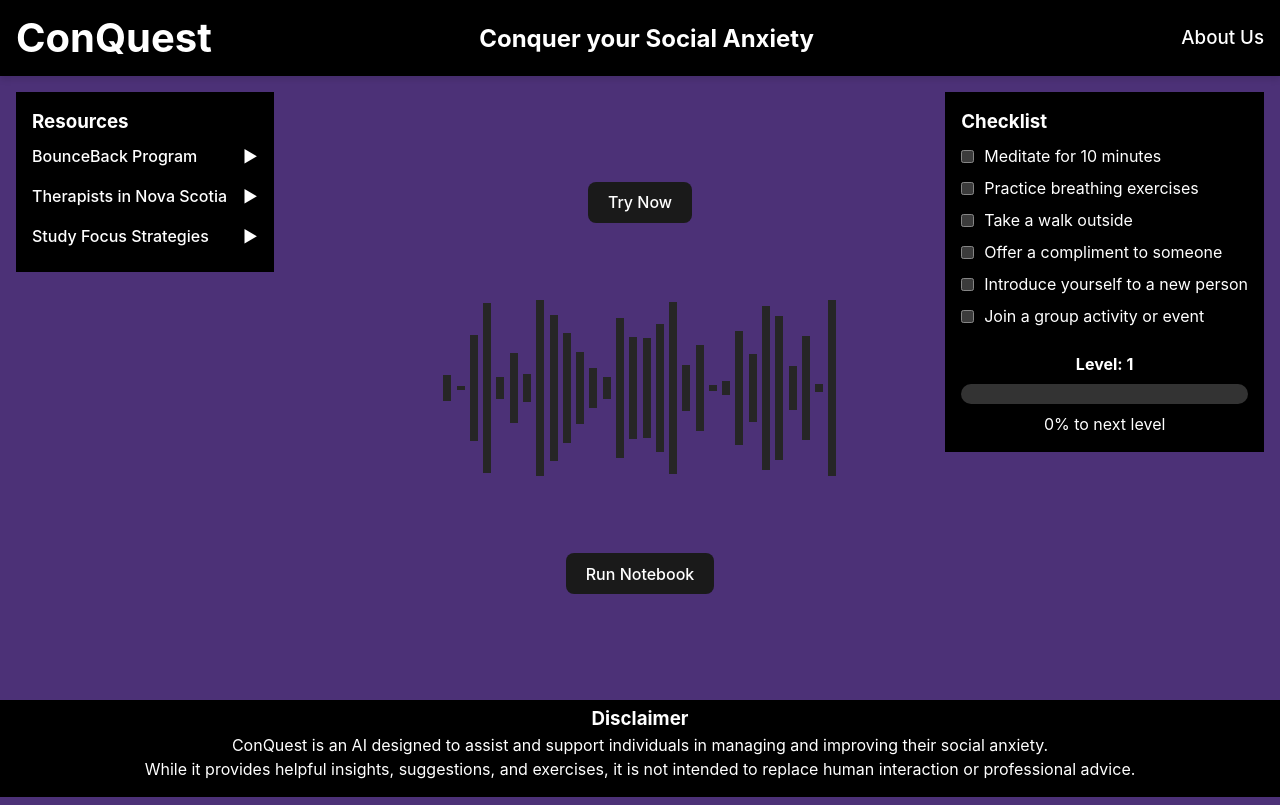
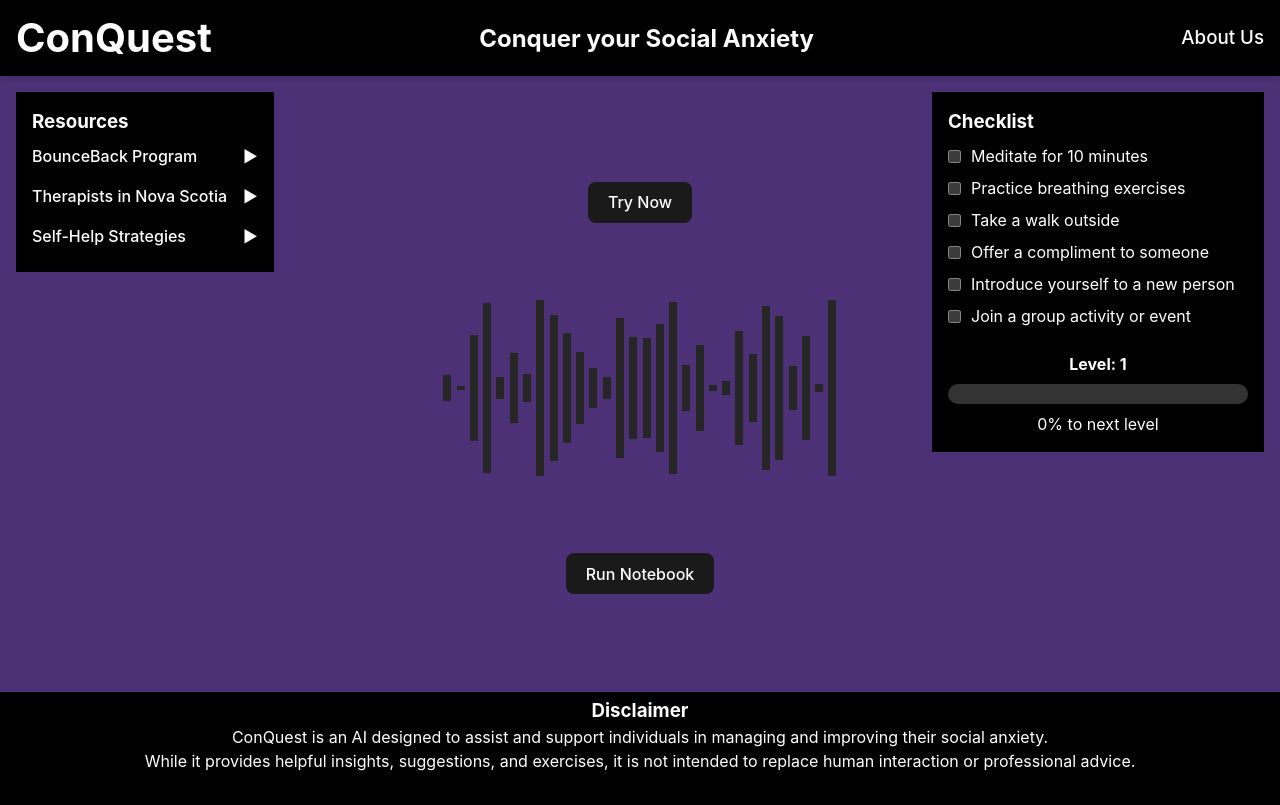
Before and after one commit to eyurekli/shiftkey-mental-2025, a React (Vite) app in the folder react-project/: page / in a window 1280 px wide. Built offline with nearby package versions, Linux system fonts and the light colour scheme.

Commit message:
Fixed visuals

```diff
--- a/react-project/src/components/Checklist.jsx
+++ b/react-project/src/components/Checklist.jsx
@@ -12,7 +12,6 @@ export default function Checklist() {
     { id: 4, text: "Offer a compliment to someone", checked: false },
     { id: 5, text: "Introduce yourself to a new person", checked: false },
     { id: 6, text: "Join a group activity or event", checked: false },
-
   ]);
 
   const [points, setPoints] = useState(0); // Total points
@@ -49,8 +48,8 @@ export default function Checklist() {
 
   return (
     <nav id="checklist">
-      {/* Confetti Effect */}
-      {showConfetti && <Confetti width={window.innerWidth} height={window.innerHeight} />}
+      {/* Confetti Effect with gravity adjustment */}
+      {showConfetti && <Confetti width={window.innerWidth} height={window.innerHeight} gravity={0.05} />}
 
       <h3>Checklist</h3>
       <ul>
--- a/react-project/src/components/Resources.jsx
+++ b/react-project/src/components/Resources.jsx
@@ -26,9 +26,9 @@ export default function Resources() {
     },
     {
       id: 3,
-      text: "Study Focus Strategies",
-      blurb: "Provides free online programs to help students develop better focus, time management, and study habits.",
-      link: "https://mylearningcoach.ca/service-areas/nova-scotia/",
+      text: "Self-Help Strategies",
+      blurb: "A self-help strategy PDF offering practical tips and techniques for understanding and managing anxiety.",
+      link: "https://www.anxietycanada.com/sites/default/files/adult_hmsocial.pdf",
     },
   ];
 
--- a/react-project/src/styles/Checklist.css
+++ b/react-project/src/styles/Checklist.css
@@ -7,8 +7,7 @@
   margin: 0;
   display: flex;
   flex-direction: column;
-  min-width: 250px;
-  max-width: 300px;
+  width: 300px;
   padding: 1em;
   z-index: 2000; /* Ensure it stays above other elements */
 }
--- a/react-project/src/styles/index.css
+++ b/react-project/src/styles/index.css
@@ -59,12 +59,12 @@ html {
   height: 120vh;
 }
 
-footer{
+footer {
   background-color: black;
   text-align: center;
-  padding-bottom: 1em; /* Adjusts the top and bottom padding */
   padding-top: 5px;
-  position: relative;
-  bottom: 0;
-  width: 100%;  /* Ensure footer takes up full width */
+  padding-bottom: 2em; /* More bottom padding */
+  margin-top: -.5em; /* Move the footer up a bit */
+  position: relative; /* Ensure the footer stays at the bottom */
+  width: 100%; /* Ensure footer takes up full width */
 }
```
